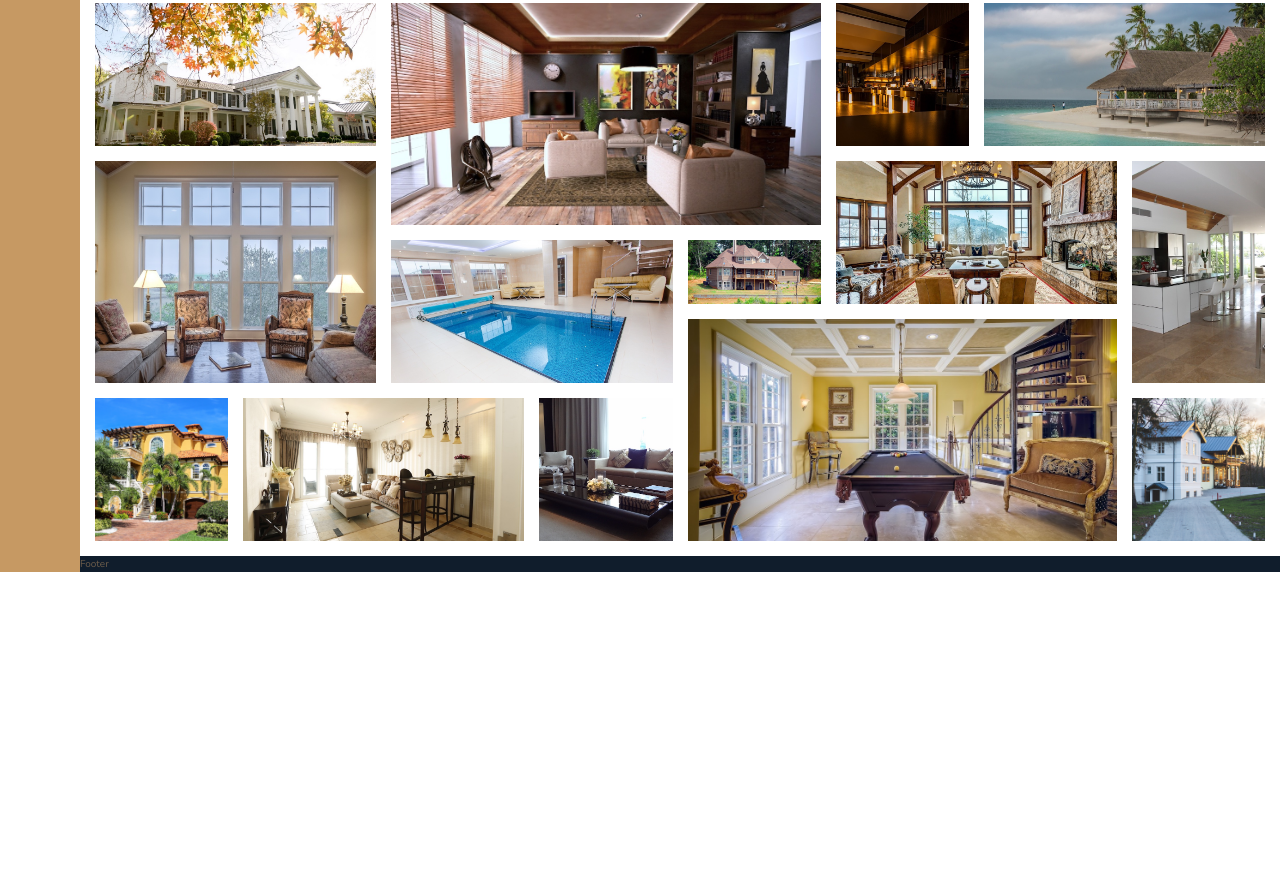
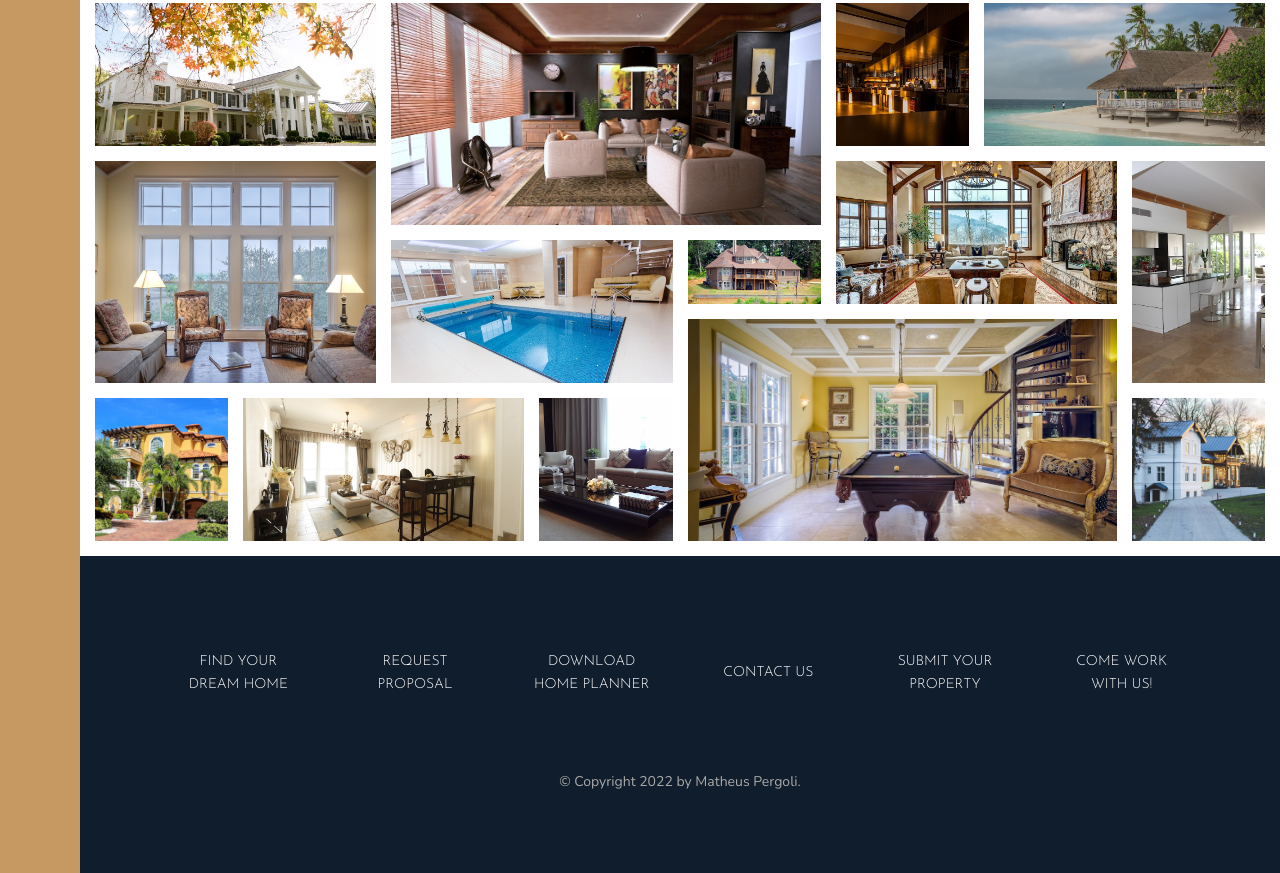
Before and after one commit to matheuspergoli/nexter-project, a website: page index.html in a window 1280 px wide. Shown: the part 3084-3957 px from the top of the page. Before the commit the page ends 3656 px from the top, so only its background shows below. Drawn offline with nearby package versions, Linux system fonts and the light colour scheme.

Commit message:
Footer section

```diff
--- a/index.html
+++ b/index.html
@@ -342,7 +342,36 @@
     </figure>
   </section>
 
-  <footer class="footer">Footer</footer>
+  <!-- FOOTER SECTION -->
+  <footer class="footer">
+    <ul class="nav">
+      <li class="nav__item">
+        <a href="#" class="nav__link">Find your dream home</a>
+      </li>
+      <li class="nav__item">
+        <a href="#" class="nav__link">Request proposal</a>
+      </li>
 
+      <li class="nav__item">
+        <a href="#" class="nav__link">Download home planner</a>
+      </li>
+
+      <li class="nav__item">
+        <a href="#" class="nav__link">Contact Us</a>
+      </li>
+
+      <li class="nav__item">
+        <a href="#" class="nav__link">Submit your property</a>
+      </li>
+
+      <li class="nav__item">
+        <a href="#" class="nav__link">Come work with us!</a>
+      </li>
+    </ul>
+
+    <p class="copyright">
+      &copy; Copyright 2022 by Matheus Pergoli.
+    </p>
+  </footer>
 </body>
 </html>
--- a/sass/_footer.scss
+++ b/sass/_footer.scss
@@ -1,4 +1,40 @@
 .footer {
+  padding: 8rem;
   grid-column: full-start / full-end;
   background-color: $color-secondary;
 }
+
+.nav {
+  list-style: none;
+
+  display: grid;
+  grid-template-columns: repeat(auto-fit, minmax(15rem, 1fr));
+  align-items: center;
+  gap: 2rem;
+
+  &__link:link,
+  &__link:visited {
+    display: block;
+    color: #fff;
+    padding: 1.5rem;
+    font-size: 1.4rem;
+    text-align: center;
+    text-decoration: none;
+    transition: all 200ms;
+    text-transform: uppercase;
+    font-family: $font-display;
+  }
+
+  &__link:hover,
+  &__link:active {
+    transform: translateY(-3px);
+    background-color: rgba(#fff, 0.05);
+  }
+}
+
+.copyright {
+  margin-top: 6rem;
+  font-size: 1.4rem;
+  text-align: center;
+  color: $color-grey-light-2;
+}
```
Also changed, not shown: css/main.css, 1 other file.
